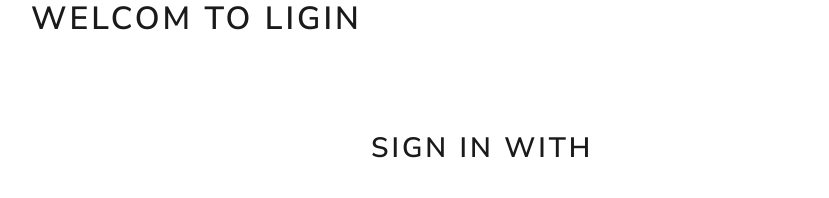
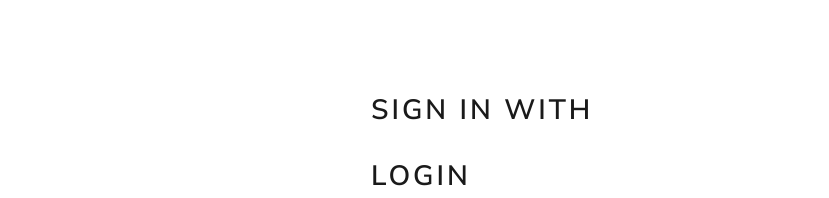
Before and after one commit to zuri-training/starthub-fe-pjt-02, a plain HTML site: page login/login.html in a window 1280 px wide. Shown: the top 198 px of the page, without its empty margins (51-880 px from the left). Drawn offline with Linux system fonts and the light colour scheme.

```diff
--- a/login/login.html
+++ b/login/login.html
@@ -11,7 +11,7 @@
     <title>Login</title>
 </head>
 <body>
-    <h1 class='container'>Welcom to ligin</h1>
+
     <div class="form-group form-container">
         <h2 class="form-label mt-4">Sign In with </h2>
         <div class="row">
```
